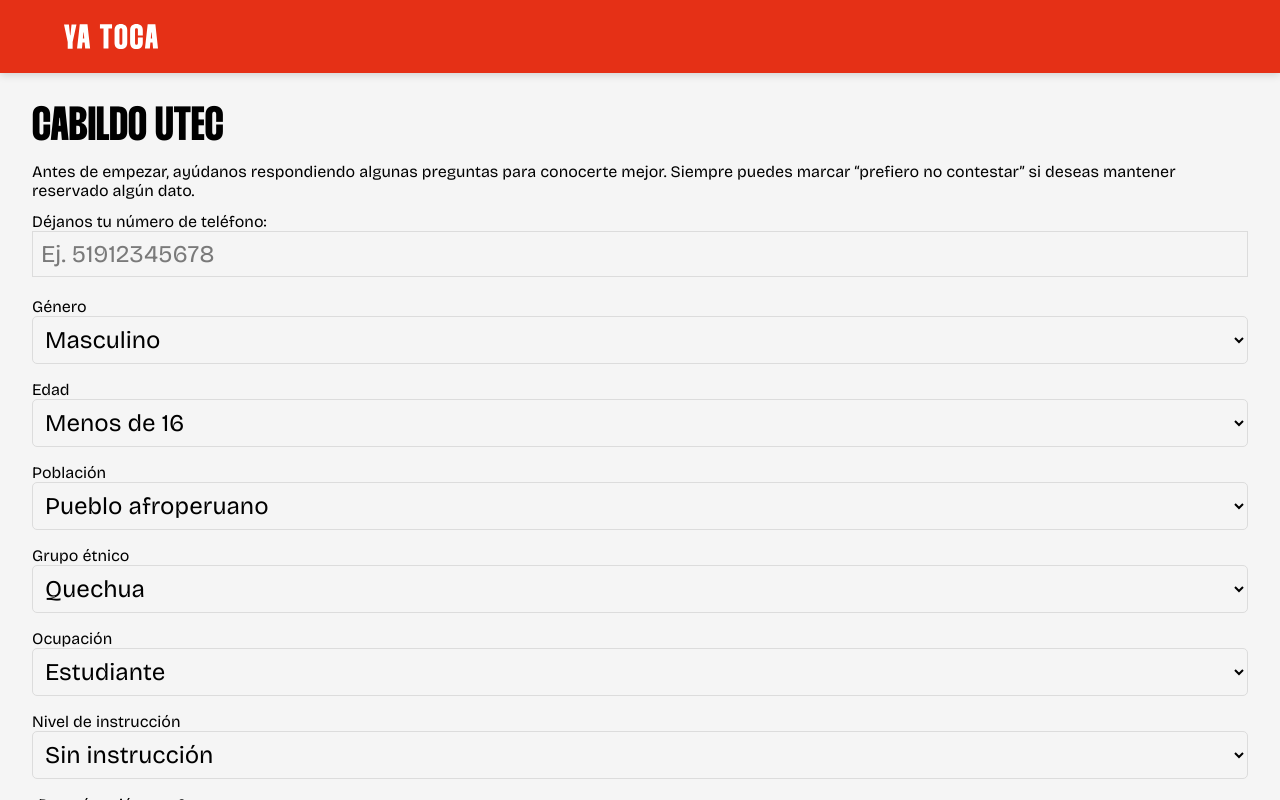
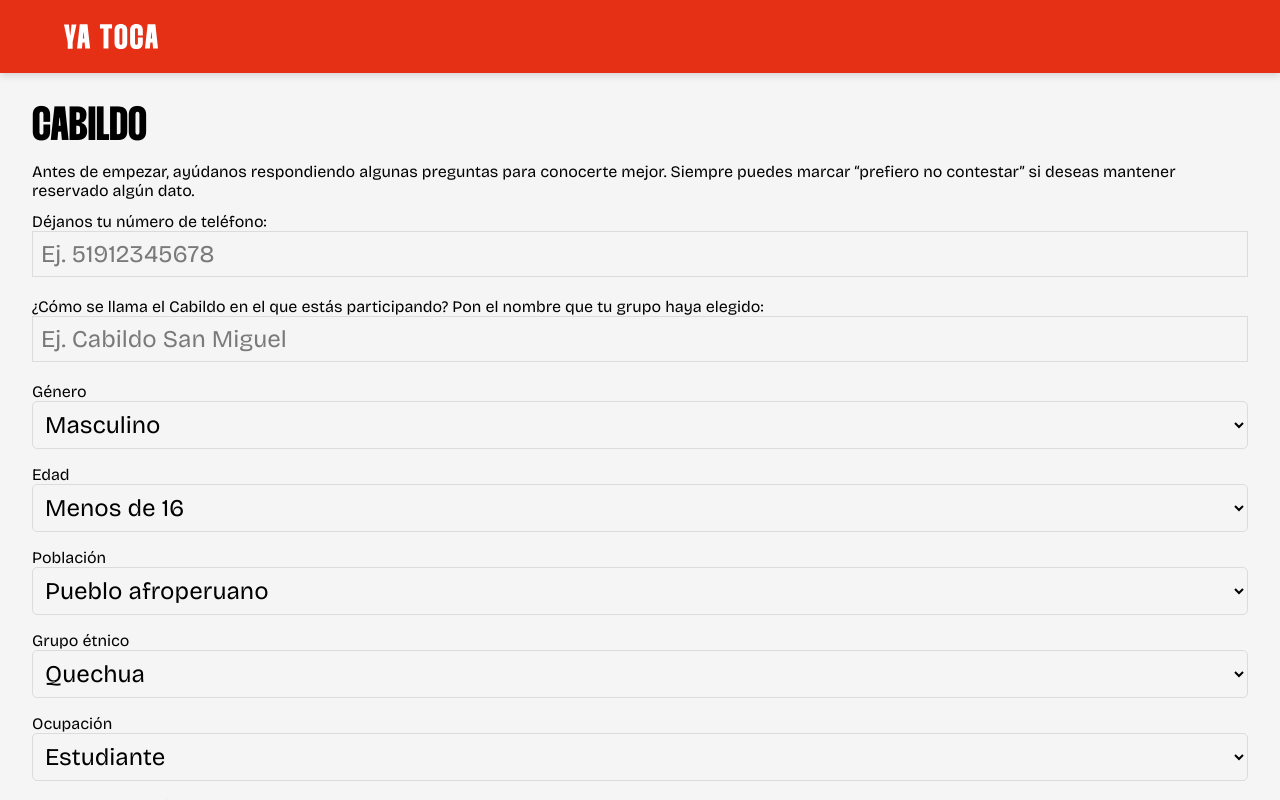
Before and after one commit to chaskacha/ya-toca-info-collector, a Next.js app: page /onboarding in a window 1280 px wide. Built offline with nearby package versions, Linux system fonts and the light colour scheme.

Commit message:
feat: updated cabildo name - input added

```diff
--- a/src/app/api/profile/route.ts
+++ b/src/app/api/profile/route.ts
@@ -37,7 +37,7 @@ export async function POST(req: Request) {
     if (!parsed.success) return NextResponse.json({ error: parsed.error.format() }, { status: 400 });
 
 
-    const { demographics, consent, phone } = parsed.data;
+    const { demographics, consent, phone, cabildoName } = parsed.data;
     // set the data to the DB
     const res = await query(
         `INSERT INTO participantes
@@ -49,7 +49,7 @@ export async function POST(req: Request) {
          RETURNING id`,
         [
             demographics.age,
-            'UTEC',
+            cabildoName,
             demographics.gender,
             phone,
             demographics.originRegion,
@@ -64,7 +64,7 @@ export async function POST(req: Request) {
     const updated = upsertProfile(await sid, (p) => {
         p.id = rowId;
         p.phone = phone;
-        p.cabildoName = 'UTEC';
+        p.cabildoName = cabildoName;
         p.demographics = demographics;
         p.demographicsCompleted = true;
         p.consent = consent;
--- a/src/app/onboarding/page.tsx
+++ b/src/app/onboarding/page.tsx
@@ -9,7 +9,7 @@ export default function Page() {
             <div className="admin-topics">
                 <SafeArea mv={32}>
                     <div className="card space-y-3">
-                        <h2 className="thunder-fw-bold-lc fs48 uppercase">Cabildo UTEC</h2>
+                        <h2 className="thunder-fw-bold-lc fs48 uppercase">Cabildo</h2>
                         <p className="help fs18">Antes de empezar, ayúdanos respondiendo algunas preguntas para conocerte mejor. Siempre puedes marcar “prefiero no contestar” si deseas mantener reservado algún dato.
                         </p>
                         <OnboardingForm />
--- a/src/components/OnboardingForm.tsx
+++ b/src/components/OnboardingForm.tsx
@@ -37,7 +37,7 @@ export default function OnboardingForm() {
         const res = await fetch('/api/profile', {
             method: 'POST', headers: { 'Content-Type': 'application/json' },
             body: JSON.stringify({
-                cabildoName: 'UTEC',
+                cabildoName: d.cabildoName,
                 phone: d.phone,
                 demographics: {
                     gender: d.gender,
@@ -109,6 +109,14 @@ export default function OnboardingForm() {
                 }}
             />
             <div style={{ minHeight: 4 }} />
+            <div className="help fs18" style={{ margin: 0 }}>¿Cómo se llama el Cabildo en el que estás participando? Pon el nombre que tu grupo haya elegido:</div>
+            <input
+                type="text"
+                className="input w100"
+                placeholder="Ej. Cabildo San Miguel"
+                {...register('cabildoName', { required: true })}
+            />
+            <div style={{ minHeight: 4 }} />
             <Select name={'gender'} options={DEMO.gender} label="Género" />
             <Select name={'age'} options={DEMO.age} label="Edad" />
             <Select name={'population'} options={DEMO.population} label="Población" />
```
Also changed, not shown: 2 other files (tests, documents, lock files or other folders).
